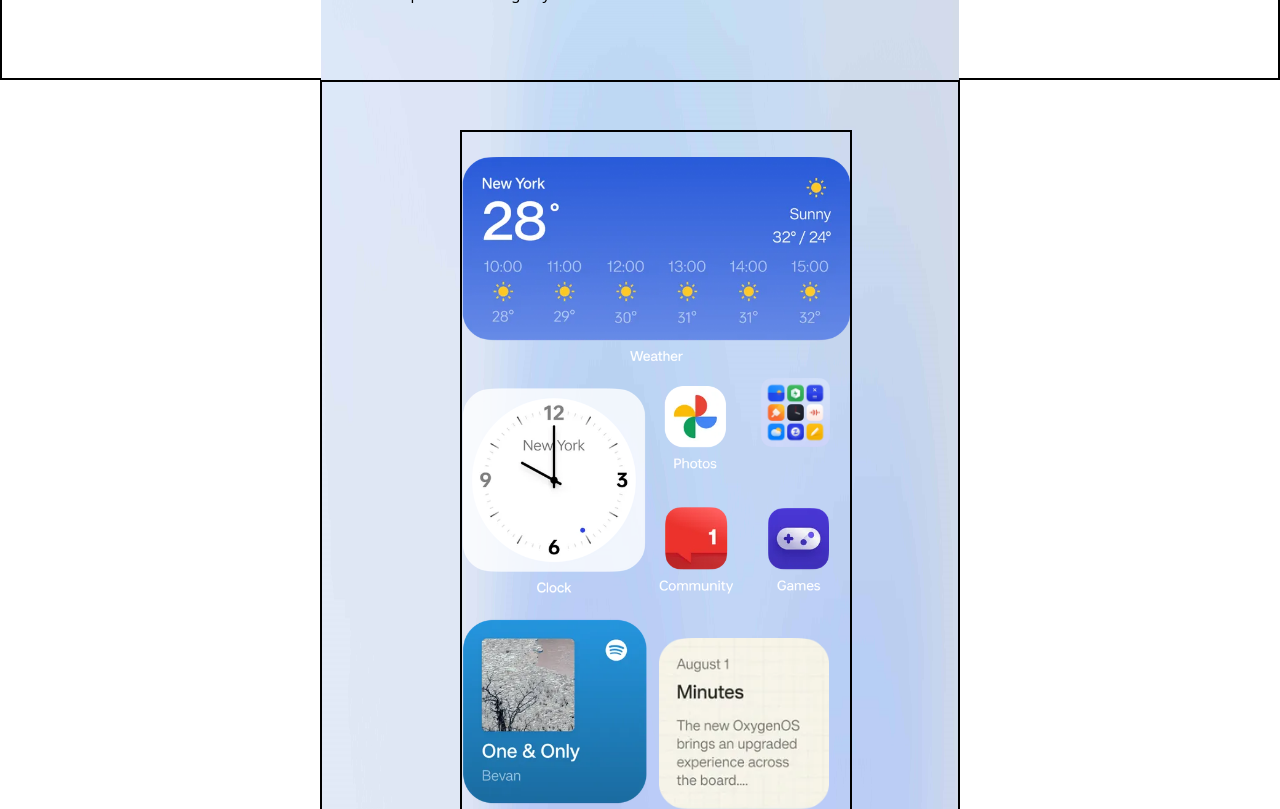
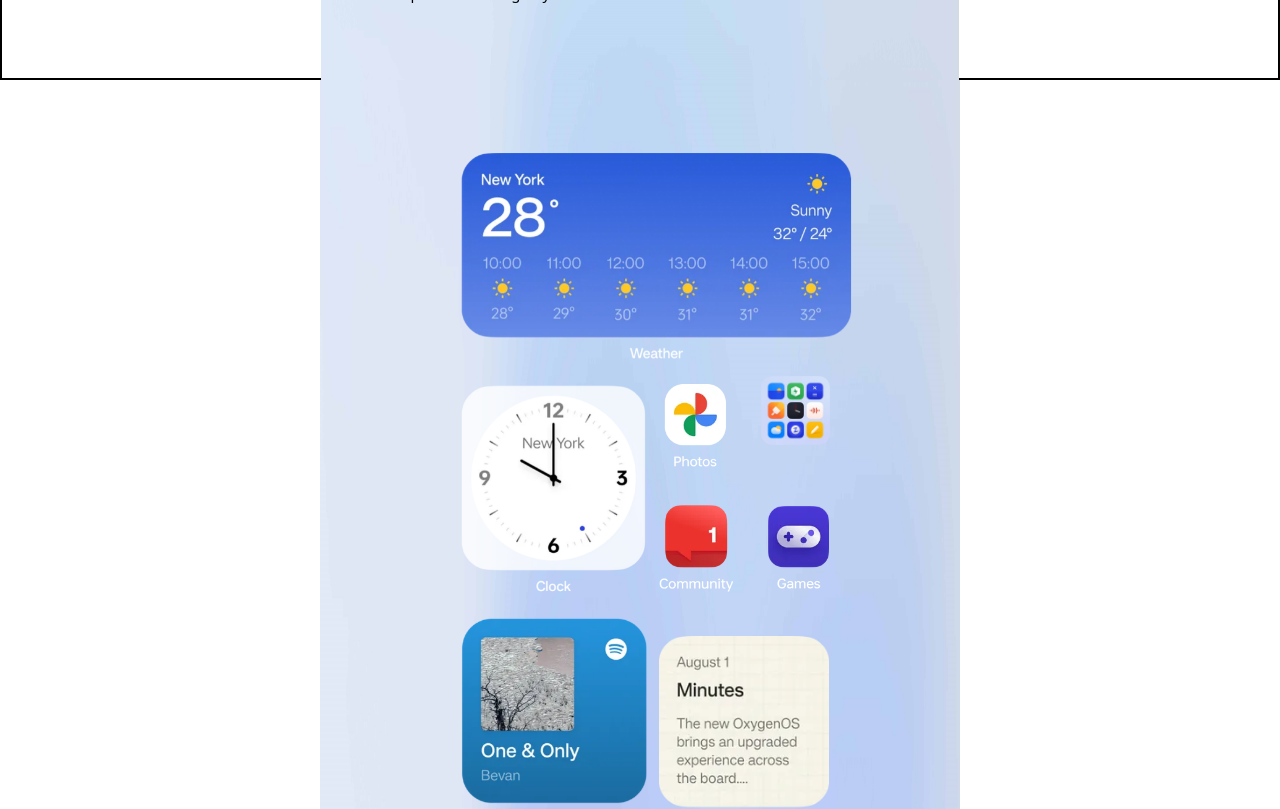
Before and after one commit to Amitrawat4532/faculticeducation, a Next.js app: page /Finalanimation in a window 1280 px wide. Shown: the part 1280-2089 px from the top of the page. Built offline with nearby package versions, Linux system fonts and the light colour scheme.

Commit message:
fimal update

```diff
--- a/pages/Finalanimation.js
+++ b/pages/Finalanimation.js
@@ -18,7 +18,7 @@
   const w = useTransform(v, [1312, 1900], [30, 0]);
   const P = useTransform(v, [1214, 2050], [30, 0]);
 
-  const P1 = useTransform(v, [1214, 2050], [1.3, 3.5]);
+  const P1 = useTransform(v, [1214, 2050], [1.3, 3.4]);
   const P2 = useTransform(v, [1214, 2050], [0, 65]);
   const P3 = useTransform(v, [1214, 2050], [0, 235]);
   const Q = useTransform(v, [1214, 2050], [1, 0]);
@@ -142,7 +142,7 @@
       >
         {/*Hello</div> */}
         <motion.div
-          className="border-2 border-black"
+          // className="border-2 border-black"
           style={{
             // width: scrollY,
             maxWidth: "100%",
@@ -169,7 +169,7 @@
                       height: "700px",
                       position: "relative",
                       paddingTop: "25px",
-                      border: "2px solid black",
+                      // border: "2px solid black",
                       marginTop: "3rem",
                       marginBottom: "2rem",
                       marginLeft: "2rem",
```
